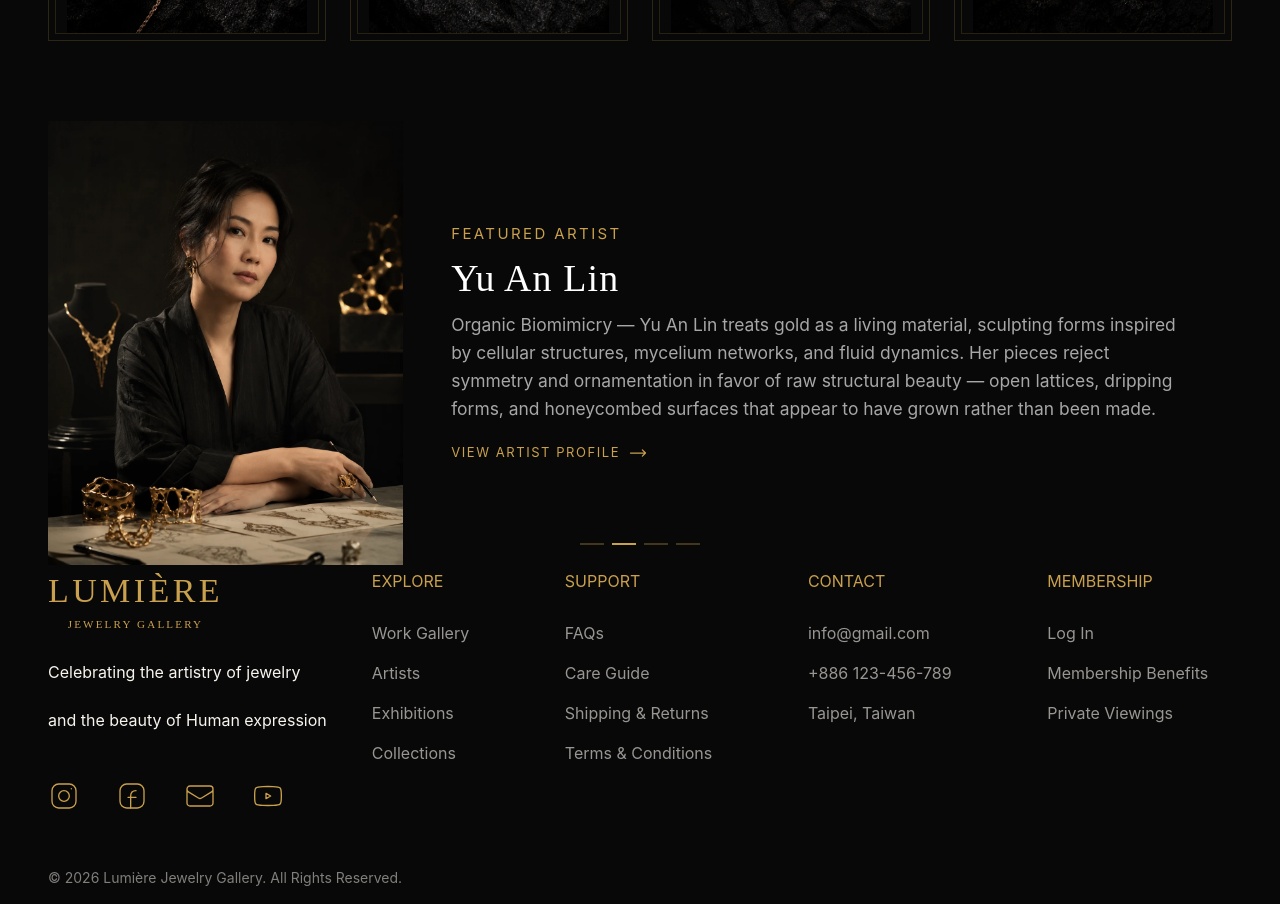
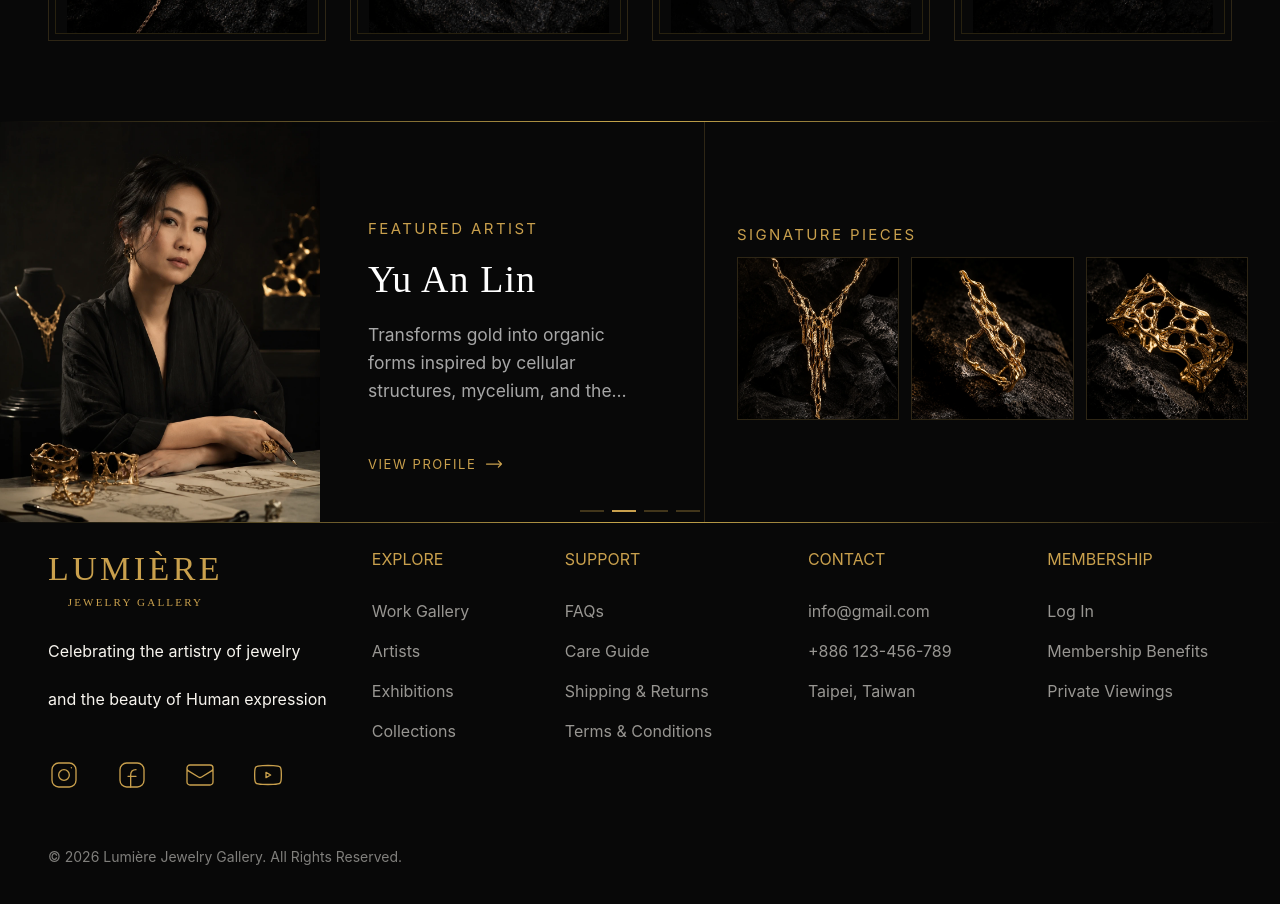
Before and after one commit to Allen9478/jewelry-LUMIRE, a Vue app: page /#/works in a window 1280 px wide. Shown: the part 1920-2824 px from the top of the page. After the commit the page ends 2803 px from the top, so only its background shows below. Built offline with nearby package versions, Linux system fonts and the light colour scheme; no server answers.

Commit message:
feat(WorkView): 修改卡片路徑到作品細節頁面以及解決輪播右側畫面太空問題
BaseWorkCard 路徑修改為每個珠寶的詳細頁面。
輪播桌機版grid 改為三欄第三欄是推薦作品,解決桌機版畫面太空。

```diff
--- a/src/components/common/HeartButton.vue
+++ b/src/components/common/HeartButton.vue
@@ -11,10 +11,11 @@ function getUserFavorites() {
 </script>
 
 <template>
+  <!-- 先把動畫相關關掉在桌機再寫出來解決rwd切換icon瞬間閃爍 -->
   <button
     @click.prevent="getUserFavorites"
     aria-label="我的最愛收藏"
-    class="nav__icon absolute top-3 right-3 mobile:right-4 opacity-100 tablet:top-2 tablet:right-2 desktop:opacity-0 desktop:group-hover:opacity-100 transition-opacity duration-300 z-10"
+    class="nav__icon absolute top-3 right-3 mobile:right-4 opacity-100 tablet:top-2 tablet:right-2 tablet:opacity-0 tablet:group-hover:opacity-100 transition-none tablet:group-hover:transition-opacity tablet:group-hover:duration-300 z-10"
   >
     <HeartIcon :filled="favoriteStore.isFavorite(props.workId)"></HeartIcon>
   </button>
--- a/src/components/ui/ArtistsCarousel.vue
+++ b/src/components/ui/ArtistsCarousel.vue
@@ -3,10 +3,17 @@ import { Carousel, Slide, Pagination, Navigation } from 'vue3-carousel'
 import 'vue3-carousel/dist/carousel.css'
 import getImageUrl from '@/utils/getImageUrl'
 import artists from '@/data/artists.json'
+import works from '@/data/works.json'
+import GoldDivider from '@/components/ui/GoldDivider.vue'
+
+function getArtistWorks(artistName) {
+  return works.filter((w) => w.designer === artistName).slice(0, 3)
+}
 </script>
 
 <template>
-  <section class="artists-carousel relative w-full overflow-hidden">
+  <section class="@container artists-carousel relative w-full mb-5 overflow-hidden">
+    <GoldDivider variant="full" />
     <Carousel
       :items-to-show="1"
       :wrap-around="true"
@@ -16,10 +23,10 @@ import artists from '@/data/artists.json'
     >
       <Slide v-for="artist in artists" :key="artist.id">
         <div
-          class="artists-carousel__slide grid grid-cols-[50%_50%] tablet:grid-cols-[30%_70%] w-full"
+          class="artists-carousel__slide grid grid-cols-[50%_50%] tablet:grid-cols-[25%_30%_45%] w-full"
         >
           <div
-            class="artists-carousel__image-wrap relative aspect-[4/5] tablet:aspect-[4/5] overflow-hidden"
+            class="artists-carousel__image-wrap relative aspect-[3/5] tablet:aspect-[4/5] overflow-hidden"
           >
             <img
               :src="getImageUrl(`artists/${artist.image_detail}`)"
@@ -29,34 +36,31 @@ import artists from '@/data/artists.json'
             />
           </div>
 
-          <div
-            class="artists-carousel__content flex flex-col justify-center gap-2 p-8 tablet:p-12 bg-black"
-          >
+          <div class="artists-carousel__content flex flex-col p-8 tablet:p-12 bg-black">
+            <div class="artists-carousel__text flex flex-col gap-4 my-auto">
               <p
-              class="artists-carousel__eyebrow uppercase text-gold-500"
-              style="
-                font-size: var(--text-eyebrow);
-                letter-spacing: var(--text-eyebrow--letter-spacing);
-              "
+                class="artists-carousel__eyebrow uppercase text-gold-500 text-[11px] tablet:text-eyebrow"
               >
                 FEATURED ARTIST
               </p>
 
-            <h2 class="artists-carousel__name font-serif text-white text-heading-sm">
+              <h2
+                class="artists-carousel__name font-serif text-white text-[18px] tablet:text-heading-sm"
+              >
                 {{ artist.name }}
               </h2>
 
               <p
-              class="artists-carousel__bio text-gray-muted"
-              style="font-size: var(--text-subtext); line-height: var(--text-subtext--line-height)"
+                class="artists-carousel__bio text-gray-muted text-[13px] tablet:text-subtext line-clamp-3 leading-relaxed tablet:max-w-md"
               >
-              {{ artist.design_style }}
+                {{ artist.short_bio }}
               </p>
-
+            </div>
             <RouterLink
-              class="artists-carousel__link inline-flex items-center mt-3 text-gold-500 hover:text-gold-300 transition-colors"
+              :to="{ name: 'artists-detail', params: { id: artist.id } }"
+              class="artists-carousel__link inline-flex items-center text-gold-500 hover:text-gold-300 transition-colors"
             >
-              <span class="text-btn">VIEW ARTIST PROFILE</span>
+              <span class="text-[11px] tablet:text-btn whitespace-nowrap">VIEW PROFILE</span>
               <svg
                 xmlns="http://www.w3.org/2000/svg"
                 fill="none"
@@ -73,6 +77,26 @@ import artists from '@/data/artists.json'
               </svg>
             </RouterLink>
           </div>
+          <div
+            class="hidden tablet:flex flex-col justify-center gap-3 border-l border-gold-500/20 p-8"
+          >
+            <p class="text-eyebrow uppercase text-gold-500">Signature pieces</p>
+            <div class="hidden tablet:flex gap-3">
+              <RouterLink
+                v-for="work in getArtistWorks(artist.name)"
+                :key="work.id"
+                :to="{ name: 'work-detail', params: { id: work.id } }"
+                class="flex-1 aspect-square overflow-hidden border border-gold-500/20 hover:border-gold-500/60 transition-colors"
+              >
+                <img
+                  :src="getImageUrl(`jewelry/${work.image}`)"
+                  :alt="work.name"
+                  class="w-full h-full object-cover"
+                  loading="lazy"
+                />
+              </RouterLink>
+            </div>
+          </div>
         </div>
       </Slide>
 
@@ -81,6 +105,7 @@ import artists from '@/data/artists.json'
         <Pagination />
       </template>
     </Carousel>
+    <GoldDivider variant="full" />
   </section>
 </template>
 
@@ -113,7 +138,7 @@ import artists from '@/data/artists.json'
 /* 底部小圓點：改成細線條風格，貼合設計語彙（跟 GoldDivider 呼應） */
 .artists-carousel :deep(.carousel__pagination) {
   position: absolute;
-  bottom: 20px;
+  bottom: 10px;
   left: 50%;
   transform: translateX(-50%);
   gap: 8px;
--- a/src/components/ui/BaseWorkCard.vue
+++ b/src/components/ui/BaseWorkCard.vue
@@ -12,7 +12,7 @@ const props = defineProps({
 </script>
 <template>
   <RouterLink
-    to="/works"
+    :to="`/works/${work.id}`"
     class="card relative block w-full max-w-[350px] mobile:max-w-[360px] border border-gold-500/20 hover:border-gold-500/60 hover:shadow-gold-glow active:scale-[0.98] active:border-gold-500/60 active:shadow-gold-glow transition-all duration-150 ease-out group"
   >
     <HeartButton :workId="work.id" />
--- a/src/data/artists.json
+++ b/src/data/artists.json
@@ -8,6 +8,7 @@
     "image": "wei_chen-profilesmall.webp",
     "image_detail": "wei_chen-detail.webp",
     "design_style": "Imperial Heritage Revival — Wei Chen draws from the visual language of China's dynastic courts, reinterpreting ancient motifs such as taotie masks, cloud scrolls, and palace architecture through the lens of contemporary high jewelry. His work is characterized by monumental scale, meticulous hand-engraving, and the pairing of imperial jade with richly worked gold.",
+    "short_bio": "Reimagines China’s imperial heritage through monumental jade and gold, blending ancient symbolism with contemporary high jewelry.",
     "biography": "Wei Chen studied classical metalsmithing at the Central Academy of Fine Arts in Beijing before spending a decade apprenticing under master jade carvers in Suzhou. His debut collection drew immediate attention for its archaeological depth and technical virtuosity, earning him recognition as one of Asia's most significant voices in heritage jewelry. Wei believes that fine jewelry is a form of living history — each piece a vessel for cultural memory passed down through generations.",
     "collections": [
       "Dynasty Reliquary — A collection of jade and gold pieces inspired by imperial burial ornaments and ritual objects of the Han and Tang dynasties.",
@@ -25,6 +26,7 @@
     "image": "yu_an_lin-profilesmall.webp",
     "image_detail": "yu_an_lin-detail.webp",
     "design_style": "Organic Biomimicry — Yu An Lin treats gold as a living material, sculpting forms inspired by cellular structures, mycelium networks, and fluid dynamics. Her pieces reject symmetry and ornamentation in favor of raw structural beauty — open lattices, dripping forms, and honeycombed surfaces that appear to have grown rather than been made.",
+    "short_bio": "Transforms gold into organic forms inspired by cellular structures, mycelium, and the ever-changing patterns of nature.",
     "biography": "Yu An Lin trained in industrial design at National Taiwan University of Science and Technology before pivoting to jewelry after discovering the expressive potential of cast metal. Influenced by natural sciences and computational design, she pioneered a technique of hand-sculpting wax models to mimic organic growth patterns, resulting in pieces that feel simultaneously ancient and futuristic. Her work has been exhibited across Asia and Europe and is held in several private design collections.",
     "collections": [
       "Mycelium — Rings, cuffs, and necklaces modeled on fungal root networks, with branching gold threads forming irregular but interconnected structures.",
@@ -42,6 +44,7 @@
     "image": "marco_bianchi-profilesmall.webp",
     "image_detail": "marco_bianchi-detail.webp",
     "design_style": "Art Deco Maximalism — Marco Bianchi is devoted to the exuberant geometry and chromatic drama of the Art Deco era, reinterpreting its architectural vocabulary for the twenty-first century. His signature approach pairs calibré-cut sapphires and rubies in strict geometric arrangements, building pieces that resemble miniature facades of jazz-age skyscrapers.",
+    "short_bio": "Reinterprets Art Deco through bold geometry, vivid gemstones, and architectural forms inspired by the glamour of twentieth-century cities.",
     "biography": "Marco Bianchi grew up surrounded by the decorative arts of Milan's historic palazzos, an upbringing that instilled in him a lifelong passion for architectural ornament. He trained at the Istituto Europeo di Design before completing a gemological certification in Antwerp. After working for two decades with storied European maisons, he launched his eponymous atelier in Milan, where each piece is produced by a small team of specialized artisans. His collections are celebrated for their jeweler's precision and the almost graphic boldness of their color work.",
     "collections": [
       "Metropolis — Rings, bracelets, and earrings inspired by the stepped profiles of Art Deco skyscrapers, set with alternating rubies and sapphires in strict vertical columns.",
@@ -59,6 +62,7 @@
     "image": "elena_volkov-profilesmall.webp",
     "image_detail": "elena_volkov-detail.webp",
     "design_style": "Architectural Minimalism — Elena Volkov strips jewelry down to its essential geometry, creating pieces defined by precise angles, clean lines, and the interplay of contrasting materials. Her work favors restrained palettes — white gold, rose gold, black ceramic, and diamonds — and prioritizes structural integrity and wearability alongside aesthetic rigor.",
+    "short_bio": "Creates architectural jewelry defined by precise geometry, restrained materials, and the tension between structure, light, and form.",
     "biography": "Elena Volkov studied architecture at the Moscow State University of Civil Engineering before relocating to London to pursue jewelry design at the Royal College of Art. The shift in discipline proved transformative: she brought to jewelry the architect's instinct for proportion, materiality, and spatial tension. Her London atelier, established in 2012, has become known for producing pieces that appeal equally to collectors of design objects and wearers of fine jewelry. Elena frequently collaborates with material scientists to develop new surface treatments and alloy combinations.",
     "collections": [
       "Monolith — A collection of rings and cuffs with bold, faceted profiles in white gold and platinum, each set with a single large-format stone in a tension or bezel setting.",
--- a/src/views/works/WorkDetailView.vue
+++ b/src/views/works/WorkDetailView.vue
@@ -1,6 +1,19 @@
-<script setup lang="ts"></script>
+<script setup>
+import { useRoute } from 'vue-router'
+import { computed } from 'vue'
+import works from '@/data/works.json'
+import getImageUrl from '@/utils/getImageUrl'
+
+const route = useRoute()
+const work = computed(() => works.find((w) => w.id === route.params.id))
+</script>
 <template>
-  <p>我是works細節</p>
+  <div v-if="work" class="page-wrapper max-w-[666px]">
+    <img :src="getImageUrl(`jewelry/${work.image}`)" :alt="work.name" />
+    <h1>{{ work.name }}</h1>
+    <p>{{ work.materials }}</p>
+    <p>{{ work.description }} WORKS</p>
+  </div>
 </template>
 
 <style scoped></style>
--- a/src/views/works/WorksView.vue
+++ b/src/views/works/WorksView.vue
@@ -97,7 +97,7 @@ function getFadeDelay(index, base, step) {
       </div>
     </div>
   </div>
-  <ArtistsCarousel class="page-container mt-16" />
+  <ArtistsCarousel v-fade-in="{ delay: 0, y: 20 }" class="mt-16" />
 </template>
 
 <style scoped>
```
Lines whose indentation alone changed are shown as unchanged.
